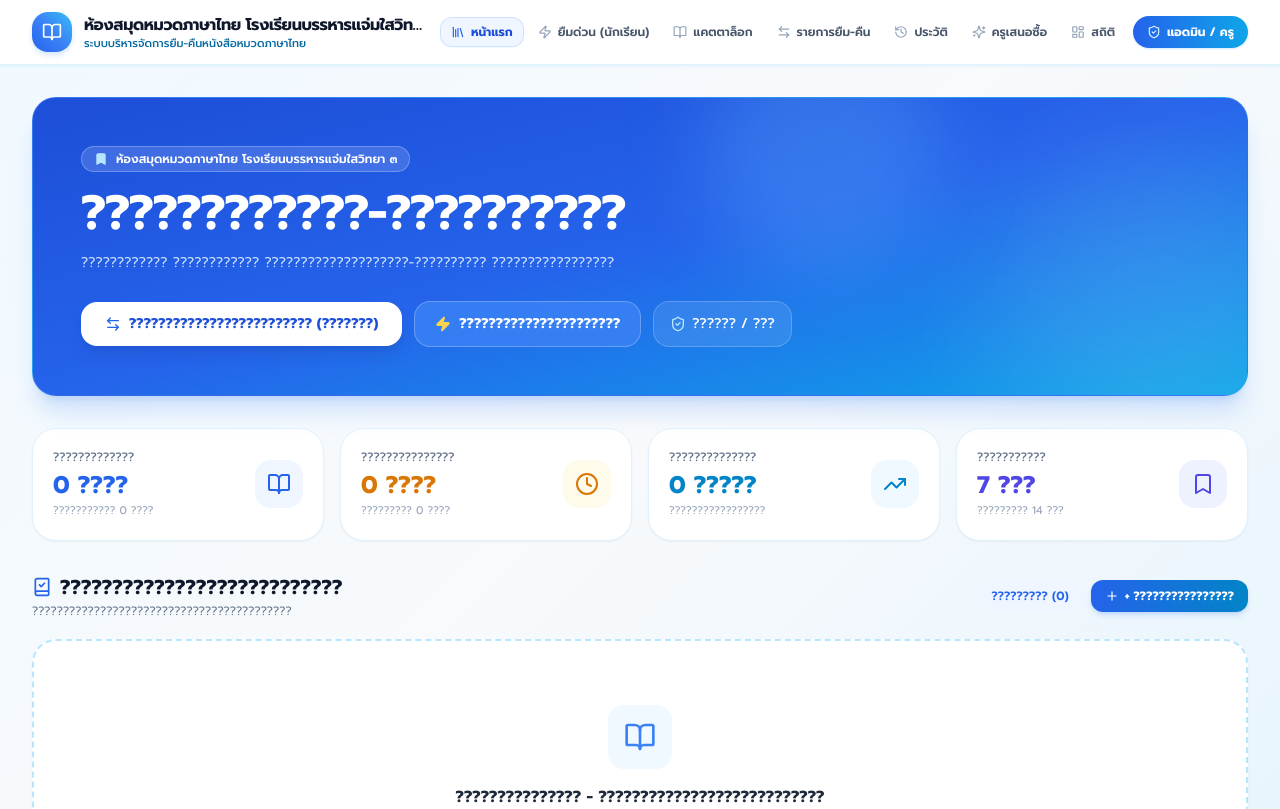
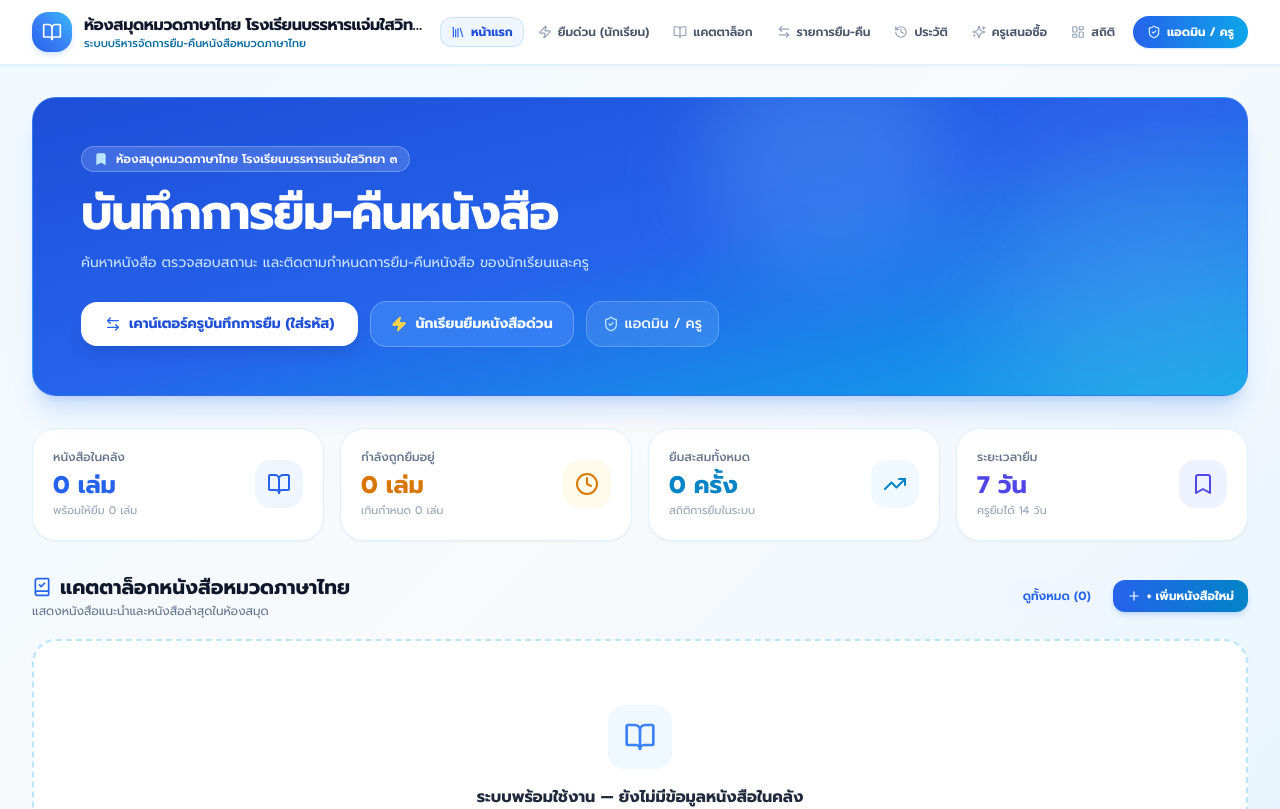
Before and after one commit to phurichayayaemsawai-web/school-library-system, a Next.js app: page / in a window 1280 px wide. Shown: the top 809 px of the page. Built offline with nearby package versions, Linux system fonts and the light colour scheme.

Commit message:
fix: restore UTF-8 Thai encoding for all pages and hero banner

```diff
--- a/app/page.tsx
+++ b/app/page.tsx
@@ -66,15 +66,15 @@ export default function HomePage() {
         <div className="relative z-10 max-w-3xl space-y-3 sm:space-y-4">
           <div className="inline-flex items-center gap-2 px-3 py-1 rounded-full bg-white/15 backdrop-blur-md border border-white/25 text-xs font-semibold text-white shadow-2xs whitespace-nowrap">
             <Bookmark className="w-3.5 h-3.5 text-sky-200 fill-sky-200 shrink-0" />
-            <span className="truncate">{settings.schoolName || '??????????????????? ????????????????????????? ?'}</span>
+            <span className="truncate">{settings.schoolName || 'ห้องสมุดหมวดภาษาไทย โรงเรียนบรรหารแจ่มใสวิทยา ๓'}</span>
           </div>
 
           <h1 className="text-2xl sm:text-4xl lg:text-5xl font-black tracking-tight leading-tight">
-            ????????????-??????????
+            บันทึกการยืม-คืนหนังสือ
           </h1>
 
           <p className="text-xs sm:text-sm text-sky-100/90 font-normal leading-relaxed max-w-2xl">
-            ???????????? ???????????? ????????????????????-?????????? ?????????????????
+            ค้นหาหนังสือ ตรวจสอบสถานะ และติดตามกำหนดการยืม-คืนหนังสือ ของนักเรียนและครู
           </p>
 
           {/* Action buttons */}
@@ -84,7 +84,7 @@ export default function HomePage() {
               className="px-5 sm:px-6 py-2.5 sm:py-3 rounded-xl sm:rounded-2xl bg-white text-blue-700 hover:bg-sky-50 font-bold text-xs sm:text-sm shadow-lg shadow-blue-900/20 transition-all flex items-center gap-2 hover:scale-105 active:scale-95 whitespace-nowrap"
             >
               <ArrowLeftRight className="w-4 h-4 text-blue-600 shrink-0" />
-              <span>????????????????????????? (???????)</span>
+              <span>เคาน์เตอร์ครูบันทึกการยืม (ใส่รหัส)</span>
             </Link>
 
             <Link
@@ -92,7 +92,7 @@ export default function HomePage() {
               className="px-4 sm:px-5 py-2.5 sm:py-3 rounded-xl sm:rounded-2xl bg-blue-500/80 hover:bg-blue-500 text-white font-bold text-xs sm:text-sm backdrop-blur-md border border-white/25 transition-all flex items-center gap-2 hover:scale-105 active:scale-95 whitespace-nowrap"
             >
               <Zap className="w-4 h-4 text-amber-300 fill-amber-300 shrink-0" />
-              <span>??????????????????????</span>
+              <span>นักเรียนยืมหนังสือด่วน</span>
             </Link>
 
             <Link
@@ -100,7 +100,7 @@ export default function HomePage() {
               className="px-4 py-2.5 sm:py-3 rounded-xl sm:rounded-2xl bg-white/10 hover:bg-white/20 text-white font-medium text-xs sm:text-sm backdrop-blur-md border border-white/20 transition-all flex items-center gap-1.5 whitespace-nowrap"
             >
               <ShieldCheck className="w-4 h-4 text-sky-200 shrink-0" />
-              <span>?????? / ???</span>
+              <span>แอดมิน / ครู</span>
             </Link>
           </div>
         </div>
@@ -114,9 +114,9 @@ export default function HomePage() {
       <section className="grid grid-cols-2 lg:grid-cols-4 gap-3 sm:gap-4">
         <div className="bg-white rounded-2xl sm:rounded-3xl p-4 sm:p-5 border border-sky-100 shadow-sm hover:border-sky-200 transition-all flex items-center justify-between">
           <div className="min-w-0">
-            <p className="text-xs font-medium text-slate-500 truncate whitespace-nowrap">?????????????</p>
-            <h3 className="text-xl sm:text-2xl font-black text-blue-600 mt-1 truncate">{books.length} ????</h3>
-            <p className="text-[11px] text-slate-400 mt-0.5 truncate whitespace-nowrap">??????????? {availableBooks.length} ????</p>
+            <p className="text-xs font-medium text-slate-500 truncate whitespace-nowrap">หนังสือในคลัง</p>
+            <h3 className="text-xl sm:text-2xl font-black text-blue-600 mt-1 truncate">{books.length} เล่ม</h3>
+            <p className="text-[11px] text-slate-400 mt-0.5 truncate whitespace-nowrap">พร้อมให้ยืม {availableBooks.length} เล่ม</p>
           </div>
           <div className="w-10 h-10 sm:w-12 sm:h-12 rounded-xl sm:rounded-2xl bg-blue-50 text-blue-600 flex items-center justify-center shrink-0 ml-2">
             <BookOpen className="w-5 h-5 sm:w-6 sm:h-6" />
@@ -125,9 +125,9 @@ export default function HomePage() {
 
         <div className="bg-white rounded-2xl sm:rounded-3xl p-4 sm:p-5 border border-sky-100 shadow-sm hover:border-sky-200 transition-all flex items-center justify-between">
           <div className="min-w-0">
-            <p className="text-xs font-medium text-slate-500 truncate whitespace-nowrap">???????????????</p>
-            <h3 className="text-xl sm:text-2xl font-black text-amber-600 mt-1 truncate">{borrowedBooks.length} ????</h3>
-            <p className="text-[11px] text-slate-400 mt-0.5 truncate whitespace-nowrap">????????? {overdueLoans.length} ????</p>
+            <p className="text-xs font-medium text-slate-500 truncate whitespace-nowrap">กำลังถูกยืมอยู่</p>
+            <h3 className="text-xl sm:text-2xl font-black text-amber-600 mt-1 truncate">{borrowedBooks.length} เล่ม</h3>
+            <p className="text-[11px] text-slate-400 mt-0.5 truncate whitespace-nowrap">เกินกำหนด {overdueLoans.length} เล่ม</p>
           </div>
           <div className="w-10 h-10 sm:w-12 sm:h-12 rounded-xl sm:rounded-2xl bg-amber-50 text-amber-600 flex items-center justify-center shrink-0 ml-2">
             <Clock className="w-5 h-5 sm:w-6 sm:h-6" />
@@ -136,9 +136,9 @@ export default function HomePage() {
 
         <div className="bg-white rounded-2xl sm:rounded-3xl p-4 sm:p-5 border border-sky-100 shadow-sm hover:border-sky-200 transition-all flex items-center justify-between">
           <div className="min-w-0">
-            <p className="text-xs font-medium text-slate-500 truncate whitespace-nowrap">??????????????</p>
-            <h3 className="text-xl sm:text-2xl font-black text-sky-600 mt-1 truncate">{transactions.length} ?????</h3>
-            <p className="text-[11px] text-slate-400 mt-0.5 truncate whitespace-nowrap">?????????????????</p>
+            <p className="text-xs font-medium text-slate-500 truncate whitespace-nowrap">ยืมสะสมทั้งหมด</p>
+            <h3 className="text-xl sm:text-2xl font-black text-sky-600 mt-1 truncate">{transactions.length} ครั้ง</h3>
+            <p className="text-[11px] text-slate-400 mt-0.5 truncate whitespace-nowrap">สถิติการยืมในระบบ</p>
           </div>
           <div className="w-10 h-10 sm:w-12 sm:h-12 rounded-xl sm:rounded-2xl bg-sky-50 text-sky-600 flex items-center justify-center shrink-0 ml-2">
             <TrendingUp className="w-5 h-5 sm:w-6 sm:h-6" />
@@ -147,9 +147,9 @@ export default function HomePage() {
 
         <div className="bg-white rounded-2xl sm:rounded-3xl p-4 sm:p-5 border border-sky-100 shadow-sm hover:border-sky-200 transition-all flex items-center justify-between">
           <div className="min-w-0">
-            <p className="text-xs font-medium text-slate-500 truncate whitespace-nowrap">???????????</p>
-            <h3 className="text-xl sm:text-2xl font-black text-indigo-600 mt-1 truncate">{settings.studentBorrowDays} ???</h3>
-            <p className="text-[11px] text-slate-400 mt-0.5 truncate whitespace-nowrap">????????? {settings.teacherBorrowDays} ???</p>
+            <p className="text-xs font-medium text-slate-500 truncate whitespace-nowrap">ระยะเวลายืม</p>
+            <h3 className="text-xl sm:text-2xl font-black text-indigo-600 mt-1 truncate">{settings.studentBorrowDays} วัน</h3>
+            <p className="text-[11px] text-slate-400 mt-0.5 truncate whitespace-nowrap">ครูยืมได้ {settings.teacherBorrowDays} วัน</p>
           </div>
           <div className="w-10 h-10 sm:w-12 sm:h-12 rounded-xl sm:rounded-2xl bg-indigo-50 text-indigo-600 flex items-center justify-center shrink-0 ml-2">
             <Bookmark className="w-5 h-5 sm:w-6 sm:h-6" />
@@ -163,10 +163,10 @@ export default function HomePage() {
           <div>
             <h2 className="text-lg sm:text-xl font-bold text-slate-900 flex items-center gap-2">
               <BookCheck className="w-5 h-5 text-blue-600 shrink-0" />
-              <span>???????????????????????????</span>
+              <span>แคตตาล็อกหนังสือหมวดภาษาไทย</span>
             </h2>
             <p className="text-xs text-slate-500 font-normal mt-0.5">
-              ??????????????????????????????????????????
+              แสดงหนังสือแนะนำและหนังสือล่าสุดในห้องสมุด
             </p>
           </div>
 
@@ -175,14 +175,14 @@ export default function HomePage() {
               href="/books"
               className="text-xs font-semibold text-blue-600 hover:text-blue-700 bg-blue-50 hover:bg-blue-100 px-3.5 py-2 rounded-xl transition-all whitespace-nowrap"
             >
-              ????????? ({books.length})
+              ดูทั้งหมด ({books.length})
             </Link>
             <Link
               href="/books/new"
               className="inline-flex items-center gap-1.5 text-xs font-bold text-white bg-gradient-to-r from-blue-600 to-sky-600 hover:from-blue-700 hover:to-sky-700 px-3.5 py-2 rounded-xl transition-all shadow-md shadow-blue-500/20 whitespace-nowrap"
             >
               <Plus className="w-3.5 h-3.5" />
-              <span>+ ????????????????</span>
+              <span>+ เพิ่มหนังสือใหม่</span>
             </Link>
           </div>
         </div>
@@ -193,9 +193,9 @@ export default function HomePage() {
               <BookOpen className="w-8 h-8 text-blue-500" />
             </div>
             <div>
-              <h3 className="font-bold text-slate-800 text-base">??????????????? - ???????????????????????????</h3>
+              <h3 className="font-bold text-slate-800 text-base">ระบบพร้อมใช้งาน — ยังไม่มีข้อมูลหนังสือในคลัง</h3>
               <p className="text-xs text-slate-500 max-w-md mx-auto mt-1">
-                ?????????????????????????????????????????????????????????????????????????
+                คุณครูสามารถเริ่มต้นใส่รหัสหนังสือและข้อมูลหนังสือเล่มแรกเข้าระบบได้ทันที
               </p>
             </div>
             <div className="flex flex-wrap justify-center gap-3 pt-2">
@@ -204,13 +204,13 @@ export default function HomePage() {
                 className="px-5 py-2.5 bg-gradient-to-r from-blue-600 to-sky-600 text-white rounded-xl sm:rounded-2xl text-xs font-bold shadow-md shadow-blue-500/20 transition-all flex items-center gap-1.5"
               >
                 <Plus className="w-4 h-4" />
-                <span>??????????????????? (????????????????)</span>
+                <span>เพิ่มหนังสือเล่มแรก (กำหนดรหัสหนังสือ)</span>
               </Link>
               <Link
                 href="/admin"
                 className="px-4 py-2.5 bg-sky-50 hover:bg-sky-100 text-blue-700 rounded-xl sm:rounded-2xl text-xs font-semibold transition-all"
               >
-                ??????????????????-???
+                ตั้งค่าระยะเวลายืม-คืน
               </Link>
             </div>
           </div>
```
Also changed, not shown: 2 other files (tests, documents, lock files or other folders).
